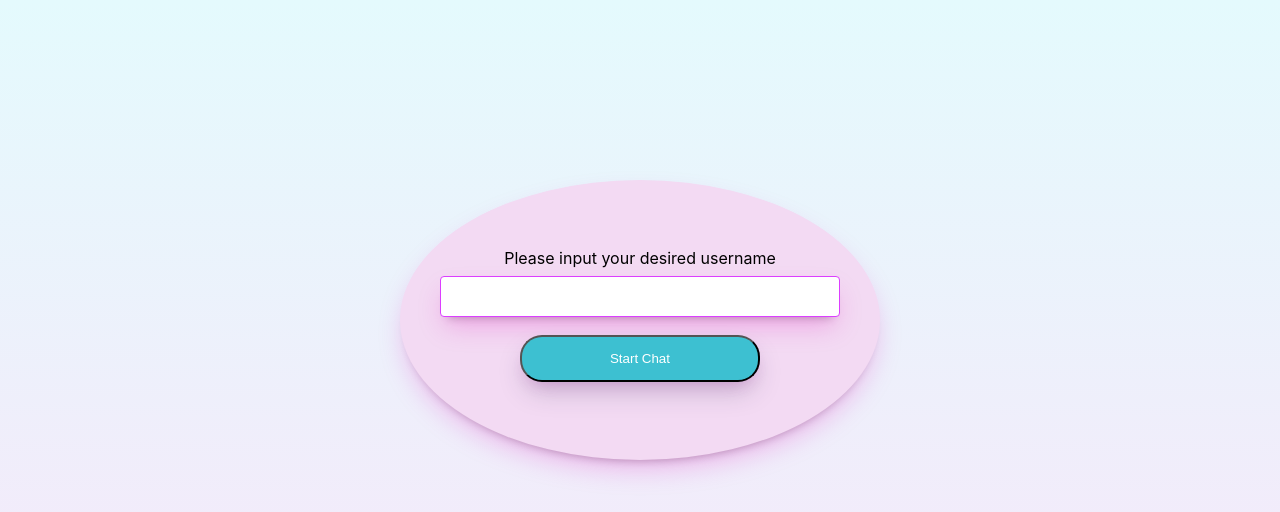
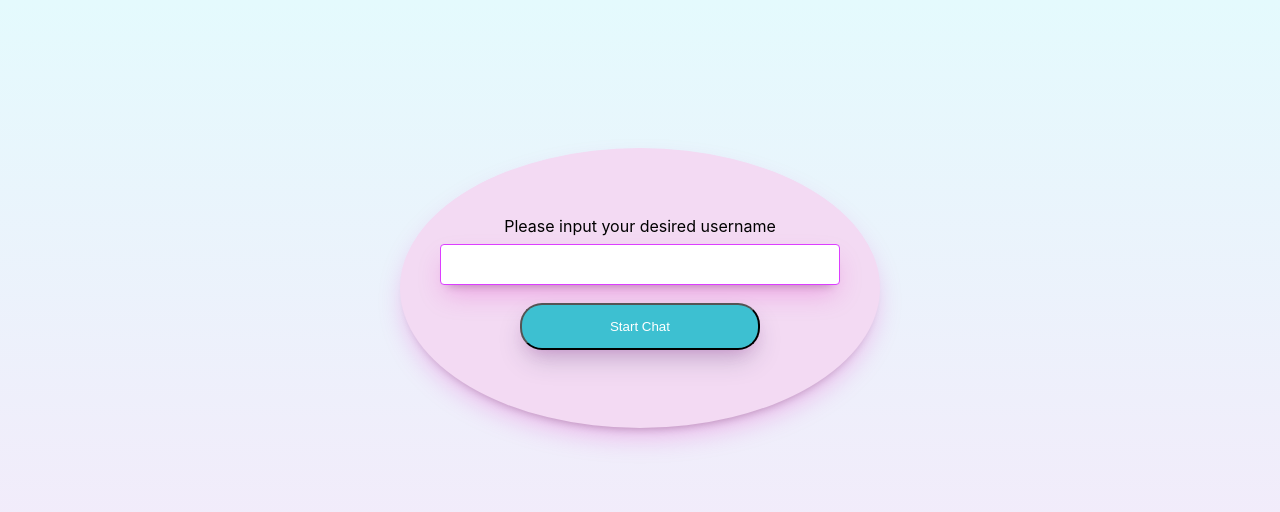
Before and after one commit to seppohyvarinen/chat_with_socketio, a React (Create React App) app in the folder frontend/: page / in a window 1280 px wide. Shown: the top 512 px of the page. Built offline with nearby package versions, Linux system fonts and the light colour scheme; no server answers.

Commit message:
Add: hide overflow-x

```diff
--- a/frontend/src/App.css
+++ b/frontend/src/App.css
@@ -3,7 +3,7 @@
   background-image: linear-gradient(0deg, #f9e4f9 0%, #e4fafd 100%);
   height: 100vh;
   display: grid;
-  grid-template-rows: 80vh 20vh;
+  grid-template-rows: 72vh 28vh;
   grid-template-areas:
     "messagebox"
     "mform";
@@ -22,6 +22,7 @@
   padding: 20px;
   border-radius: 10px;
   overflow: scroll;
+  overflow-x: hidden;
 }
 
 .message {
```
